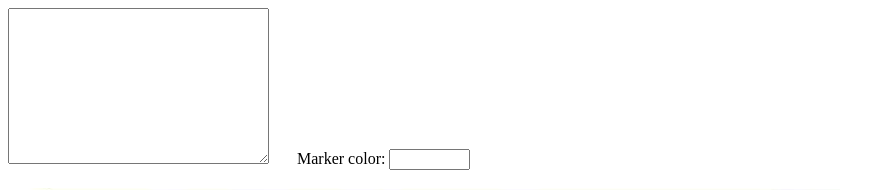
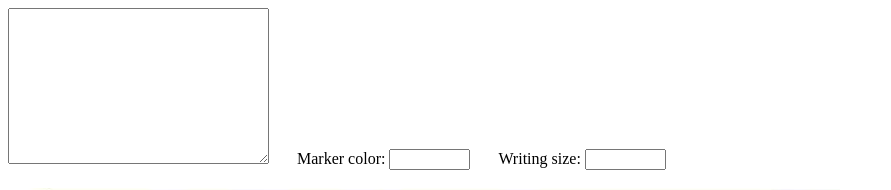
Before and after one commit to DennisMarkham/Angular_Whiteboard, a plain HTML site: page index.html in a window 1280 px wide. Shown: the top 190 px of the page, without its empty margins (0-891 px from the left). Drawn offline with nearby package versions, Linux system fonts and the light colour scheme.

Commit message:
Update index.html

```diff
--- a/index.html
+++ b/index.html
@@ -17,11 +17,14 @@
 <textarea name="message" rows="10" cols="30" ng-model="writing">
 </textarea>
 <span>    Marker color: <input type = "text" size = "7" ng-model="marker_color"></span>
+<span>    Writing size: <input type = "text" size = "7" ng-model="writing_size"></span>
+
 <br>
 <br>
 
-<div id = "whiteboard" ng-bind="writing" ng-style="{ 'color' : marker_color }">
+<div id = "whiteboard" ng-bind="writing" ng-style="{ color : marker_color, 'font-size': writing_size + 'px'}">
 </div>
+
 
 </div>
 
```
